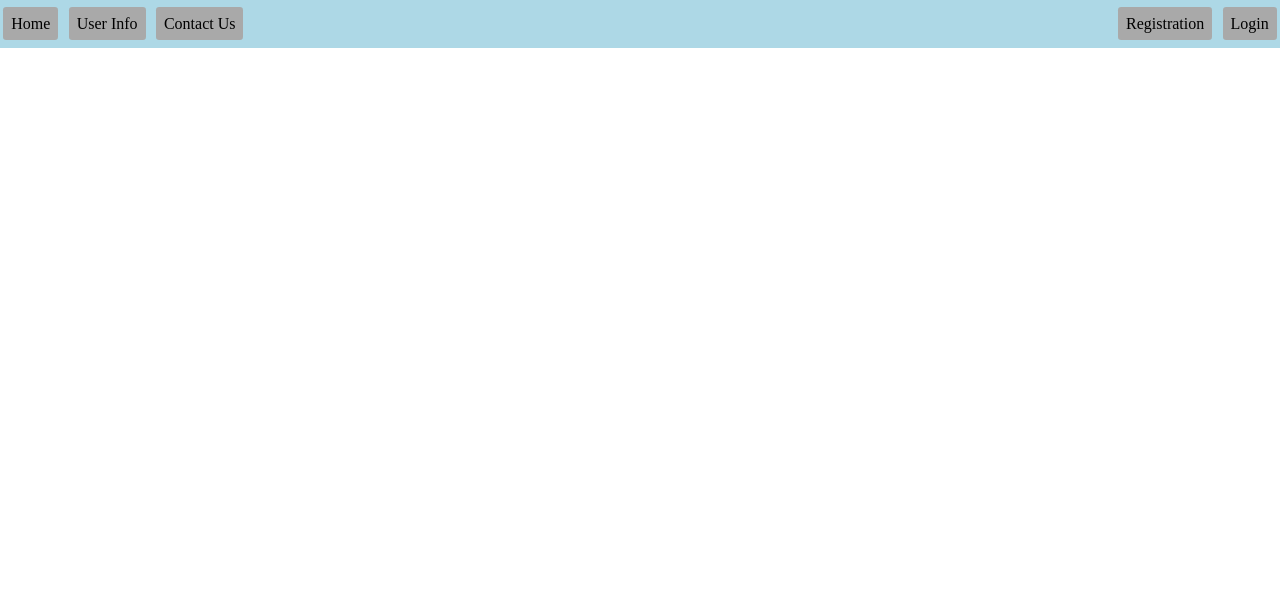
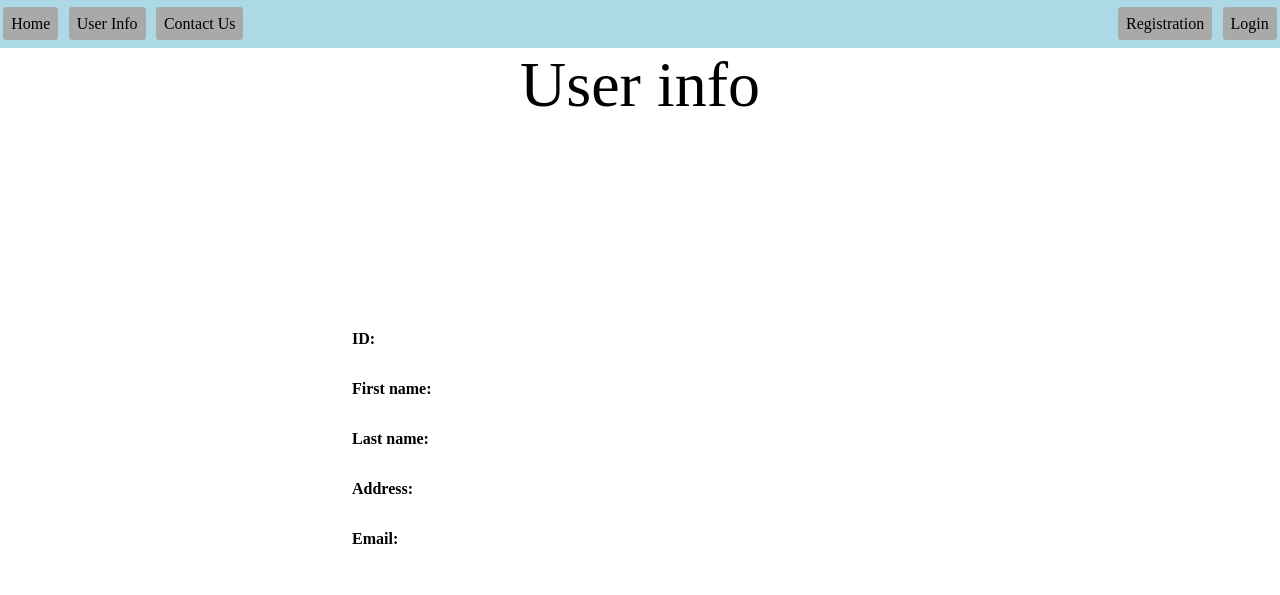
Before and after one commit to tiagowebersc/PHP_ecommerce, a PHP site: page /userDetail.php in a window 1280 px wide. Shown: the top 595 px of the page. Run offline with PHP 8.4, Linux system fonts and the light colour scheme; a stand-in replaces the project's code that opens the database connection.

Commit message:
user info page

```diff
--- a/cart.php
+++ b/cart.php
@@ -13,6 +13,7 @@
     <?php
     require_once 'header.php';
     ?>
+    <span class='title'>Cart</span>
 </body>
 
 </html>
--- a/header.php
+++ b/header.php
@@ -4,9 +4,9 @@
 ?>
 <header>
     <div>
-        <a href="index.php">Home</a>
-        <a href="userDetail.php">User Info</a>
-        <a href="contact.php">Contact Us</a>
+        <a class='a' href="index.php">Home</a>
+        <a class='a' href="userDetail.php">User Info</a>
+        <a class='a' href="contact.php">Contact Us</a>
     </div>
 
     <div>
@@ -31,8 +31,8 @@
         <?php
         } else {
             ?>
-            <a href="registration.php">Registration</a>
-            <a href="login.php">Login</a>
+            <a class='a' href="registration.php">Registration</a>
+            <a class='a' href="login.php">Login</a>
         <?php
         }
         ?>
--- a/index.php
+++ b/index.php
@@ -14,7 +14,7 @@
     <?php require_once 'header.php'; ?>
     <div class='bestSeller'>
         <span class='title'>Best Sellers</span>
-        <div class='books'>';
+        <div class='booksBestSellers'>
             <?php
             $conn = mysqli_connect(DB_SERVER, DB_USER, DB_PASSWORD);
             $dbFound = mysqli_select_db($conn, DB_NAME);
--- a/style/style.css
+++ b/style/style.css
@@ -14,7 +14,7 @@
   height: 3rem;
   background-color: lightblue;
 }
-header a {
+header .a {
   text-decoration: none;
   color: black;
   background-color: darkgray;
@@ -35,6 +35,11 @@
   margin: 5rem auto;
   background-color: lightblue;
   border-radius: 1rem;
+}
+.center {
+  width: 50%;
+  padding: 2rem;
+  margin: 5rem auto;
 }
 .formLogin input,
 .formLogin textarea {
@@ -61,9 +66,8 @@
 }
 .bestSeller {
   width: 100%;
- /* background-image: url('../images/wood.jpg');*/
 }
-.books {
+.booksBestSellers {
   display: flex;
   width: 100%;
 }
@@ -71,7 +75,6 @@
   display: block;
   font-size: 4rem;
   text-align: center;
-  color: white;
 }
 .listBook {
   text-decoration: none;
--- a/userDetail.php
+++ b/userDetail.php
@@ -13,6 +13,24 @@
     <?php
     require_once 'header.php';
     ?>
+    <span class='title'>User info</span>
+    <form action="" method="post" class="center">
+        <ul>
+            <li><strong>ID:</strong></li>
+            <li><strong>First name:</strong></li>
+            <li><strong>Last name:</strong></li>
+            <li><strong>Address:</strong></li>
+            <li><strong>Email:</strong></li>
+        </ul>
+        <?php
+        if (isset($_SESSION['id'])) {
+            ?>
+
+            <input class='button' type="submit" value="Logout" name='logoutSubmit'>
+
+        <?php } ?>
+    </form>
+
 </body>
 
 </html>
```
Also changed, not shown: planing/Check.png (added).
